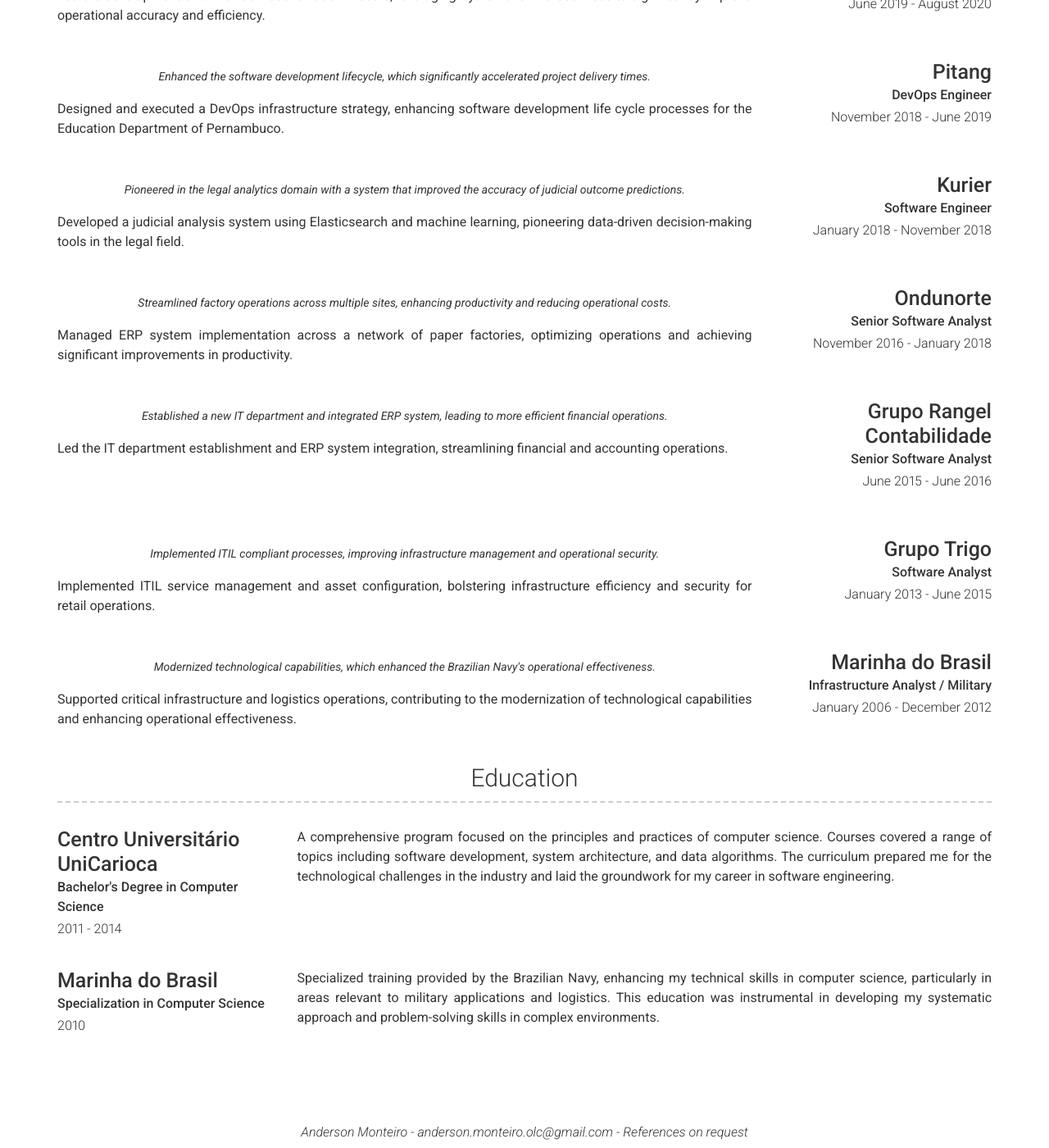
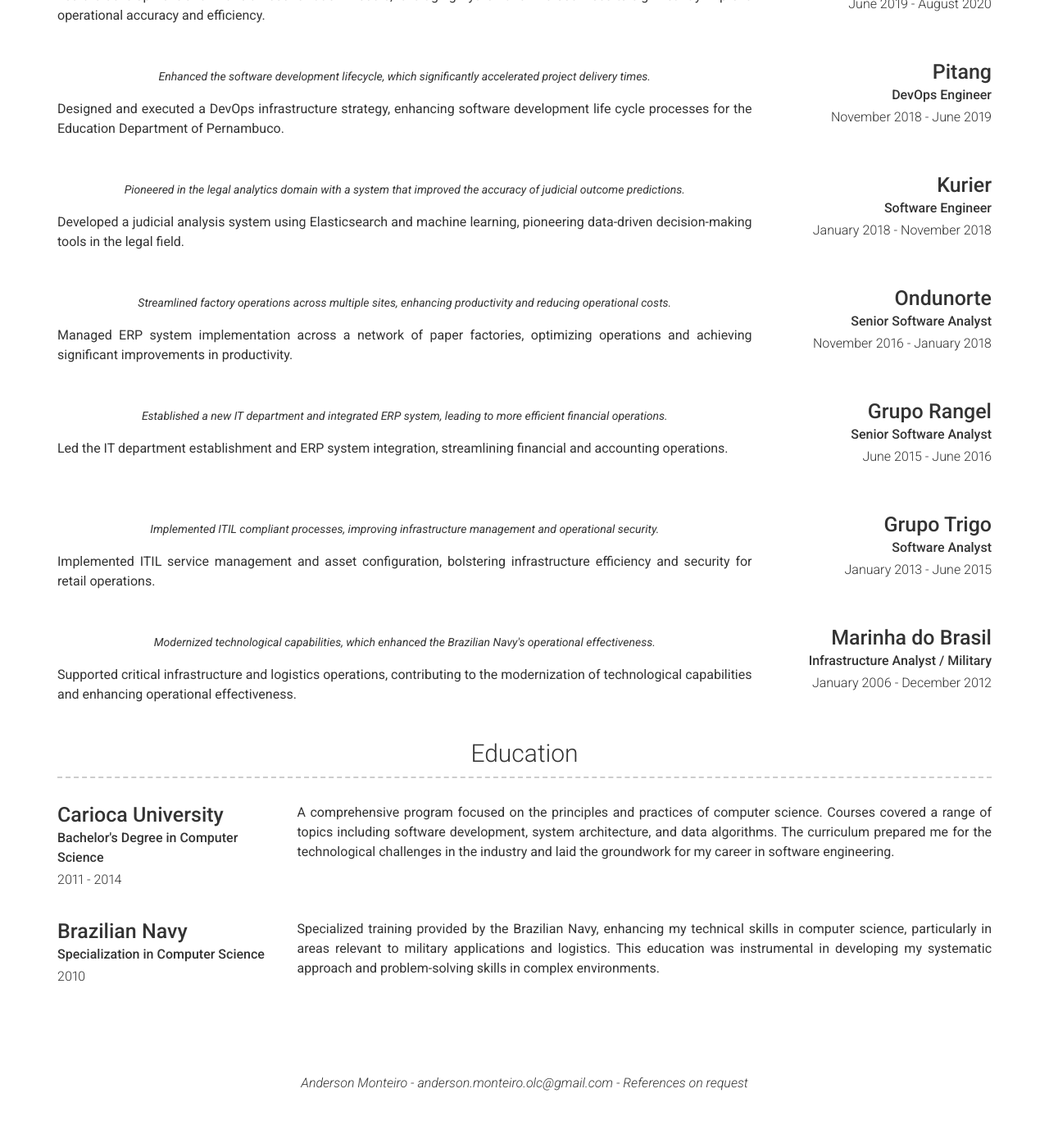
Before and after one commit to AndersonMonteiro/andersonmont-site, a Jekyll site: the page built from index.md, in a window 1280 px wide and 1400 px high, scrolled down 2254 px. Shown: the whole window at 82% size. Built offline with Jekyll 4.4.1, drawn with Linux system fonts in a browser that asks for light colours; nearby versions of some CDN libraries; after the commit the page ends 3594 px from its top, so only the background shows below that; some of the changed text lies outside the part shown.

Commit message:
update school

```diff
--- a/_config.yml
+++ b/_config.yml
@@ -12,7 +12,7 @@ email: anderson.monteiro.olc@gmail.com
 # email_title: Email (Email title override)
 phone: "+5581997697861"
 # phone_title: Phone (Phone title override)
-website: blog.andersonmont.com
+website: andersonmont.com
 # website_title: Web (Website title override)
 
 # Dark Mode (true/false/never)
@@ -207,7 +207,7 @@ content:
           Managed ERP system implementation across a network of paper factories, optimizing operations and achieving significant improvements in productivity.
 
       - layout: right
-        title: Grupo Rangel Contabilidade
+        title: Grupo Rangel
         sub_title: Senior Software Analyst
         caption: June 2015 - June 2016
         quote: >
@@ -237,14 +237,14 @@ content:
     layout: list
     content:
       - layout: top-left
-        title: Centro Universitário UniCarioca
+        title: Carioca University
         sub_title: Bachelor's Degree in Computer Science
         caption: 2011 - 2014
         description: |
           A comprehensive program focused on the principles and practices of computer science. Courses covered a range of topics including software development, system architecture, and data algorithms. The curriculum prepared me for the technological challenges in the industry and laid the groundwork for my career in software engineering.
 
       - layout: top-left
-        title: Marinha do Brasil
+        title: Brazilian Navy
         sub_title: Specialization in Computer Science
         caption: 2010
         description: |
```
